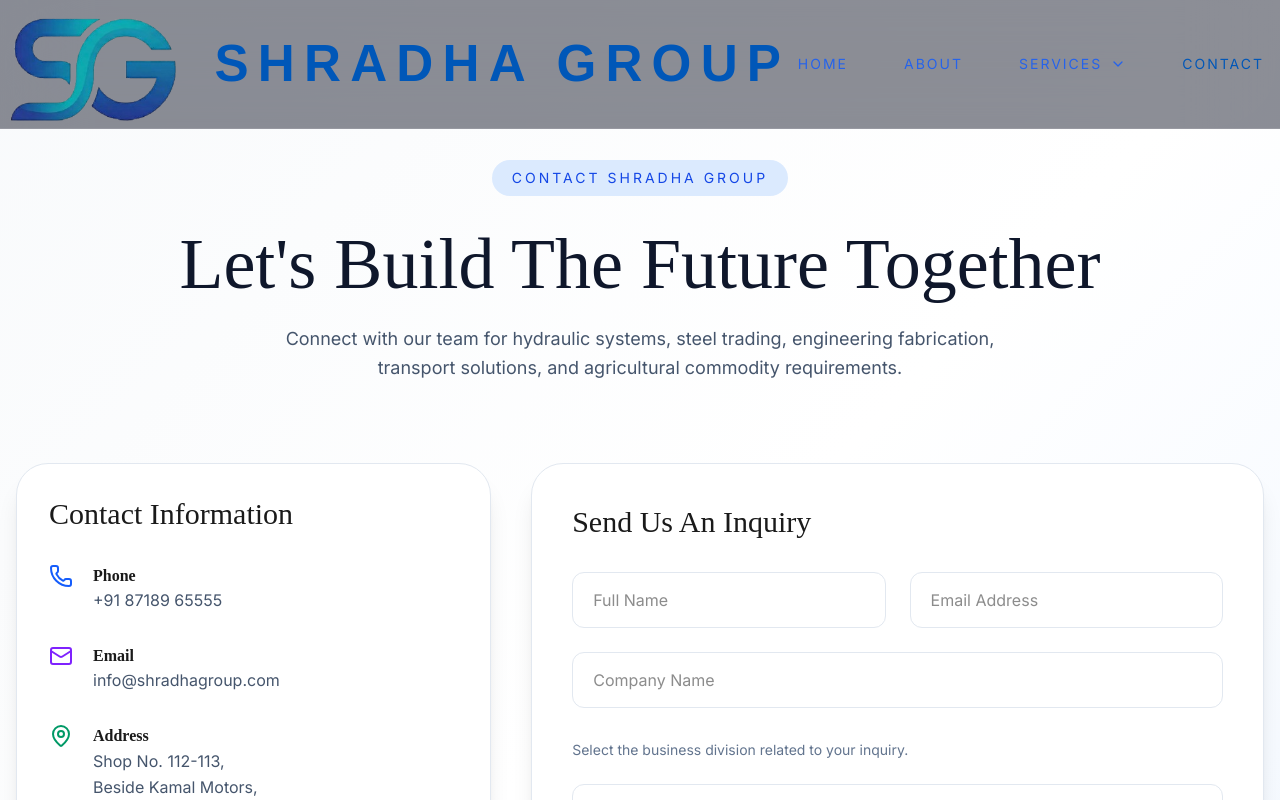
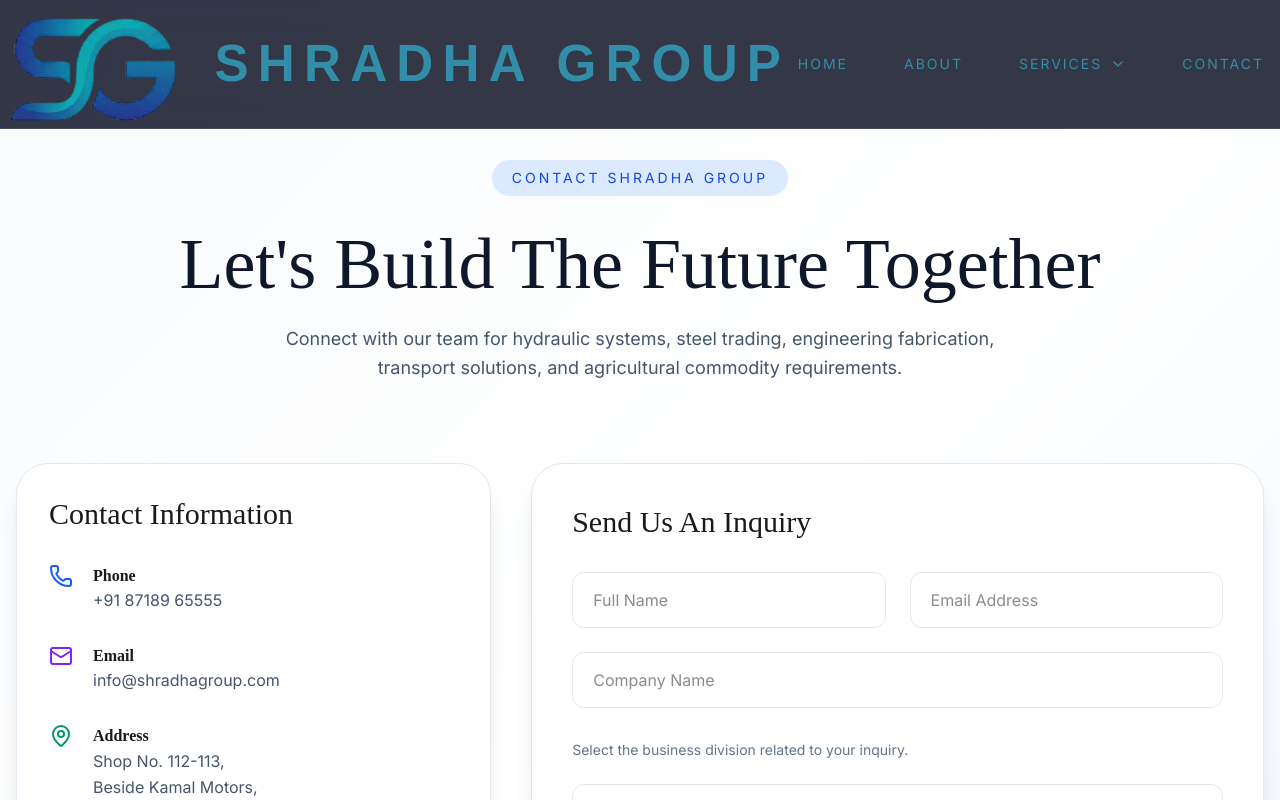
Before and after one commit to vjames1110/shradha-group, a React (Vite) app: page /contact in a window 1280 px wide. Shown: the top 800 px of the page. Built offline with nearby package versions, Linux system fonts and the light colour scheme; a web font is replaced by a local one.

Commit message:
Added Navbar colors

```diff
--- a/src/components/layout/Navbar.jsx
+++ b/src/components/layout/Navbar.jsx
@@ -27,8 +27,8 @@
     font-medium
     transition-all
     duration-300
-    ${isActive ? "text-[#0057B8]" : "text-[#2563eb]"}
-    hover:text-blue-800
+    text-[#318da8]
+    hover:text-[#318da8]
   `;
 
   const services = [
@@ -69,7 +69,7 @@
           ${
             isScrolled
               ? "bg-white/95 backdrop-blur-xl shadow-lg border-b border-slate-200"
-              : "bg-slate-950/45 backdrop-blur-2xl border-b border-white/10"
+              : "bg-slate-950/80 backdrop-blur-2xl border-b border-white/10"
           }
         `}
       >
@@ -122,7 +122,7 @@
       xl:text-[3.2rem]
       font-bold
       tracking-[0.18em]
-      text-[#0057B8]
+      text-[#318da8]
       whitespace-nowrap
       leading-none
     "
@@ -170,7 +170,7 @@
     uppercase
     tracking-[2px]
     font-medium
-    text-[#2563eb]
+    text-[#318da8]
     hover:text-[#0057B8]
     transition-colors
     duration-300
@@ -302,16 +302,20 @@
               border-slate-200
             "
           >
-            SHRADHA <span className="text-[#0057B8]">GROUP</span>
+            SHRADHA <span className="text-[#318da8]">GROUP</span>
           </h2>
 
-          <NavLink to="/" className="text-xl" onClick={() => setIsOpen(false)}>
+          <NavLink
+            to="/"
+            className="text-xl text-[#318da8]"
+            onClick={() => setIsOpen(false)}
+          >
             Home
           </NavLink>
 
           <NavLink
             to="/about"
-            className="text-xl"
+            className="text-xl text-[#318da8]"
             onClick={() => setIsOpen(false)}
           >
             About
@@ -319,7 +323,7 @@
 
           <NavLink
             to="/services/hydraulics"
-            className="text-xl"
+            className="text-xl text-[#318da8]"
             onClick={() => setIsOpen(false)}
           >
             Our Services
@@ -327,7 +331,7 @@
 
           <NavLink
             to="/contact"
-            className="text-xl"
+            className="text-xl text-[#318da8]"
             onClick={() => setIsOpen(false)}
           >
             Contact
```
Also changed, not shown: src/pages/services/HendricksonAxle.jsx (added).
